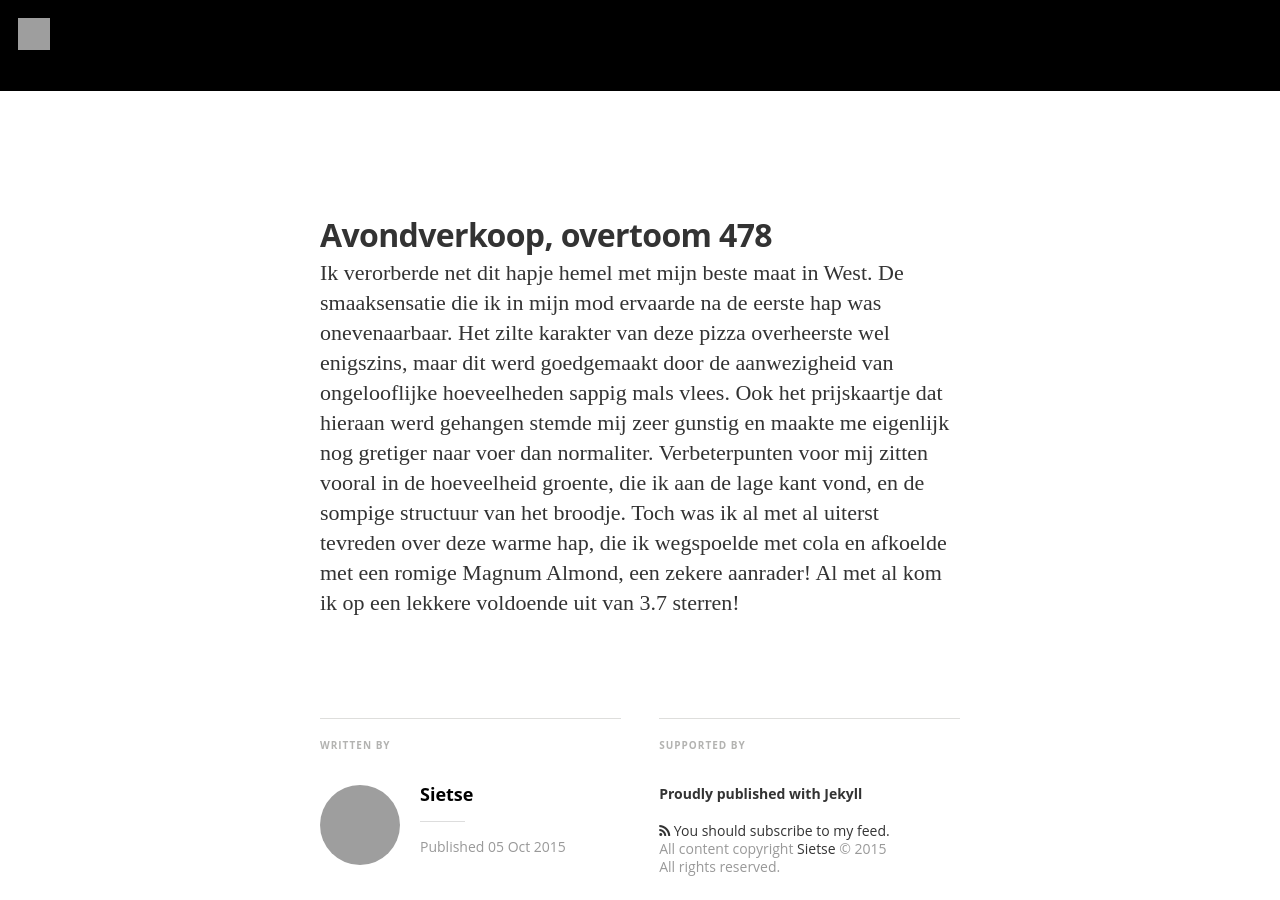
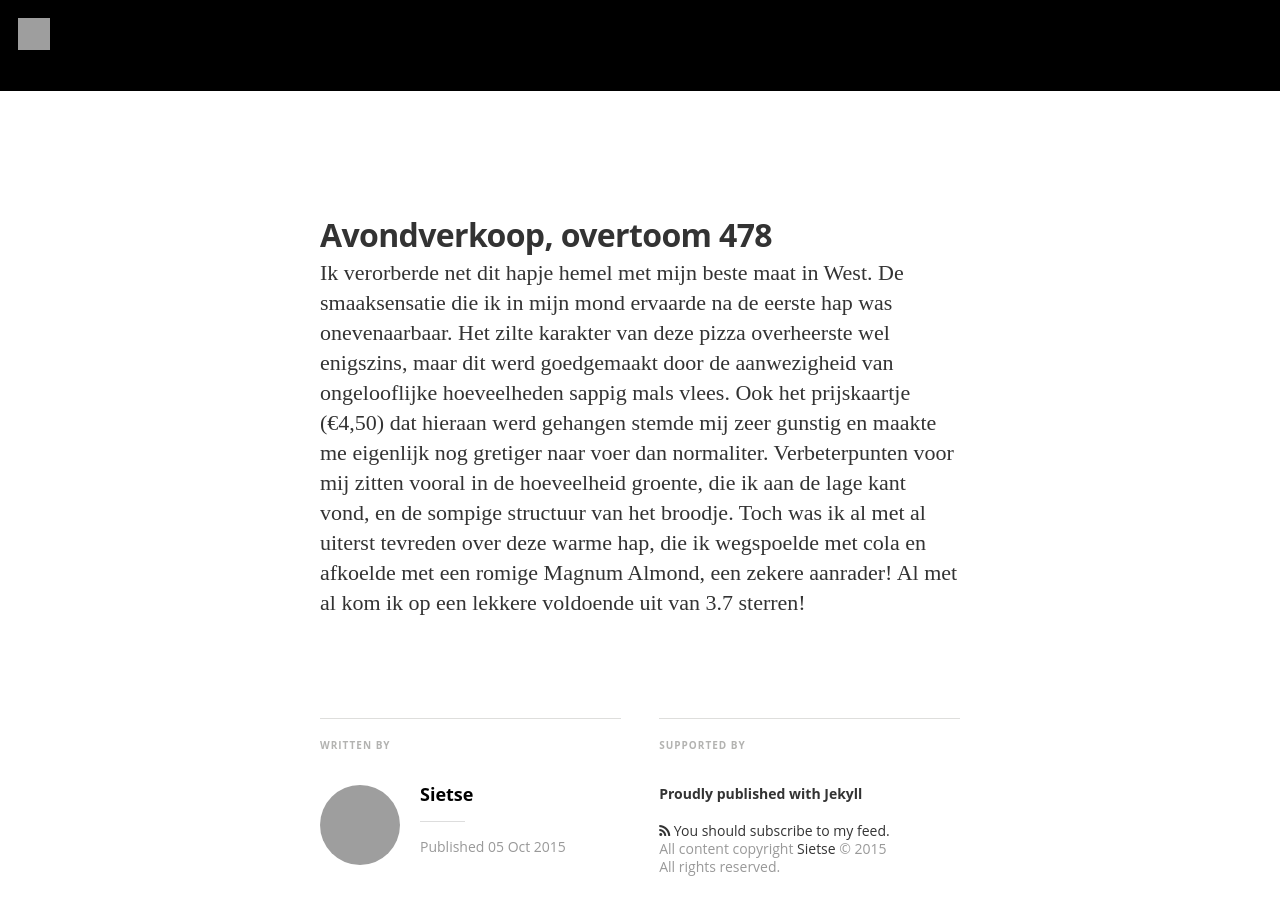
Before and after one commit to netwerken/tptgt, a Jekyll site: the page built from _posts/2015-10-05-avondverkoop.md, in a window 1280 px wide and 900 px high, scrolled down 809 px. Built offline with Jekyll 4.4.1, drawn with Linux system fonts in a browser that asks for light colours; nearby versions of some CDN libraries; some web fonts are replaced; Markdown is read by kramdown in place of the engine named in the settings; grey boxes are pictures that could not be loaded.

Commit message:
Update 2015-10-05-avondverkoop.md
spelling

```diff
--- a/_posts/2015-10-05-avondverkoop.md
+++ b/_posts/2015-10-05-avondverkoop.md
@@ -11,9 +11,9 @@ image: https://cloud.githubusercontent.com/assets/14966904/10287326/93d8daf6-6b9
 
 # Avondverkoop, overtoom 478
 
-Ik verorberde net dit hapje hemel met mijn beste maat in West. De smaaksensatie die ik in mijn mod ervaarde na de eerste hap was onevenaarbaar.
+Ik verorberde net dit hapje hemel met mijn beste maat in West. De smaaksensatie die ik in mijn mond ervaarde na de eerste hap was onevenaarbaar.
 Het zilte karakter van deze pizza overheerste wel enigszins, maar dit werd goedgemaakt door de aanwezigheid van ongelooflijke hoeveelheden
-sappig mals vlees. Ook het prijskaartje dat hieraan werd gehangen stemde mij zeer gunstig en maakte me eigenlijk nog gretiger naar voer dan normaliter.
+sappig mals vlees. Ook het prijskaartje (€4,50) dat hieraan werd gehangen stemde mij zeer gunstig en maakte me eigenlijk nog gretiger naar voer dan normaliter.
 Verbeterpunten voor mij zitten vooral in de hoeveelheid groente, die ik aan de lage kant vond, en de sompige structuur van het broodje. Toch was ik al
 met al uiterst tevreden over deze warme hap, die ik wegspoelde met cola en afkoelde met een romige Magnum Almond, een zekere aanrader!
 Al met al kom ik op een lekkere voldoende uit van 3.7 sterren!
```
